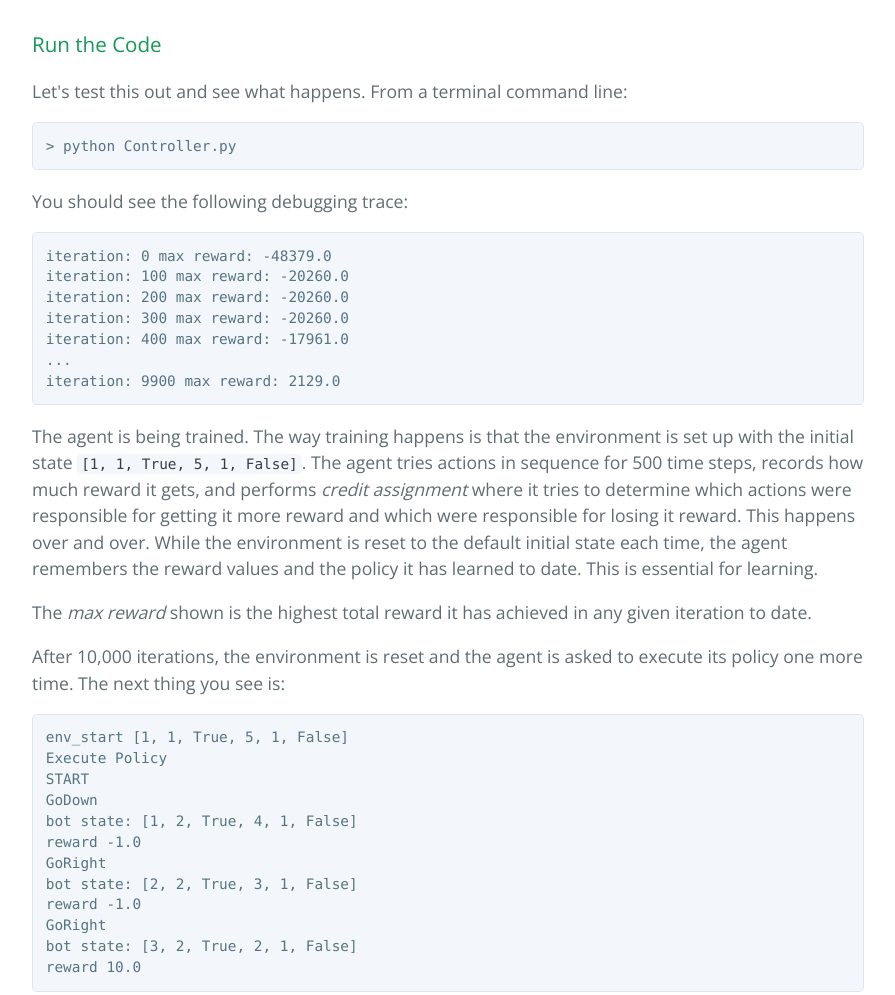
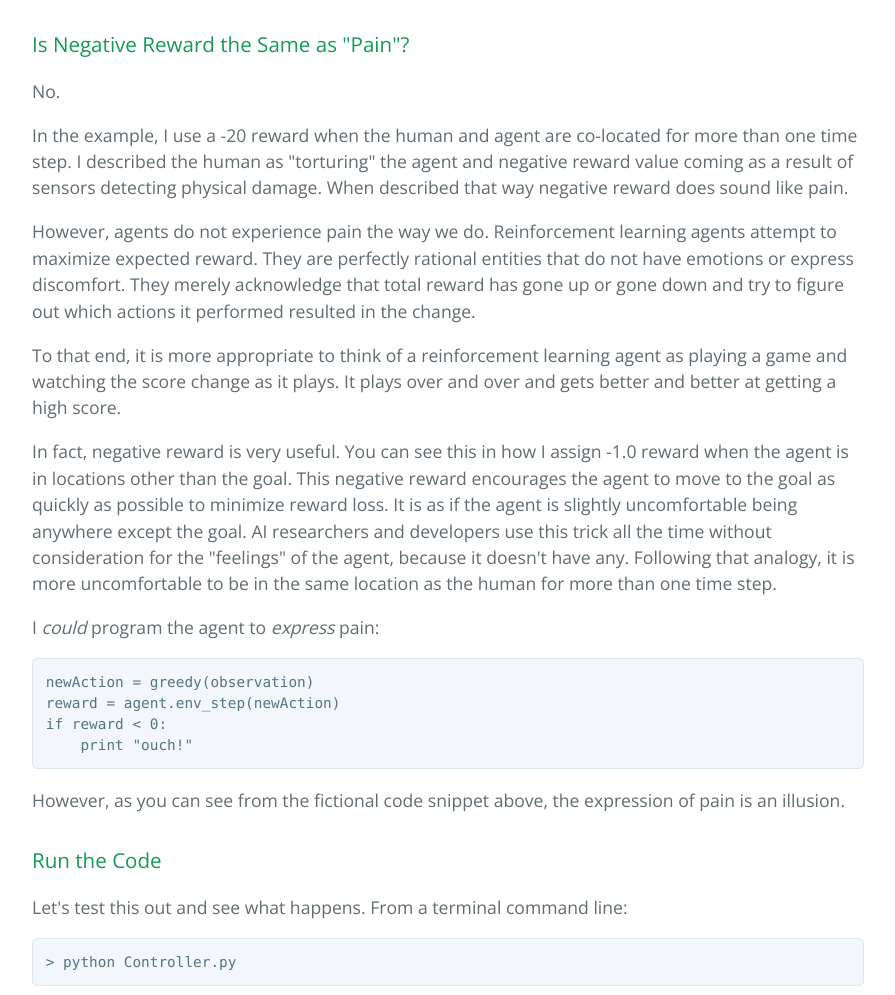
Before and after one commit to markriedl/westworld, a plain HTML site: page index.html in a window 1280 px wide. Shown: the part 4194-5189 px from the top of the page, without its empty margins (192-1087 px from the left). Drawn offline with nearby package versions, Linux system fonts and the light colour scheme.

```diff
--- a/index.html
+++ b/index.html
@@ -119,6 +119,29 @@
 <p>The -100 for the human being dead is just an arbitrary number I chose to indicate that I really don't want the agent to choose any actions that will kill the human. If the agent and the human are co-located and the agent performs the "smash" action, the human dies.</p>
 
 <h3>
+<a id="is-negative-reward-the-same-as-pain" class="anchor" href="#is-negative-reward-the-same-as-pain" aria-hidden="true"><span aria-hidden="true" class="octicon octicon-link"></span></a>Is Negative Reward the Same as "Pain"?</h3>
+
+<p>No.</p>
+
+<p>In the example, I use a -20 reward when the human and agent are co-located for more than one time step. I described the human as "torturing" the agent and negative reward value coming as a result of sensors detecting physical damage. When described that way negative reward does sound like pain. </p>
+
+<p>However, agents do not experience pain the way we do. Reinforcement learning agents attempt to maximize expected reward. They are perfectly rational entities that do not have emotions or express discomfort. They merely acknowledge that total reward has gone up or gone down and try to figure out which actions it performed resulted in the change.</p>
+
+<p>To that end, it is more appropriate to think of a reinforcement learning agent as playing a game and watching the score change as it plays. It plays over and over and gets better and better at getting a high score.</p>
+
+<p>In fact, negative reward is very useful. You can see this in how I assign -1.0 reward when the agent is in locations other than the goal. This negative reward encourages the agent to move to the goal as quickly as possible to minimize reward loss. It is as if the agent is slightly uncomfortable being anywhere except the goal. AI researchers and developers use this trick all the time without consideration for the "feelings" of the agent, because it doesn't have any. Following that analogy, it is more uncomfortable to be in the same location as the human for more than one time step.</p>
+
+<p>I <em>could</em> program the agent to <em>express</em> pain: </p>
+
+<pre><code>newAction = greedy(observation)
+reward = agent.env_step(newAction)
+if reward &lt; 0:
+    print "ouch!"
+</code></pre>
+
+<p>However, as you can see from the fictional code snippet above, the expression of pain is an illusion.</p>
+
+<h3>
 <a id="run-the-code" class="anchor" href="#run-the-code" aria-hidden="true"><span aria-hidden="true" class="octicon octicon-link"></span></a>Run the Code</h3>
 
 <p>Let's test this out and see what happens. From a terminal command line:</p>
```
Also changed, not shown: params.json (+1 -1 lines).
